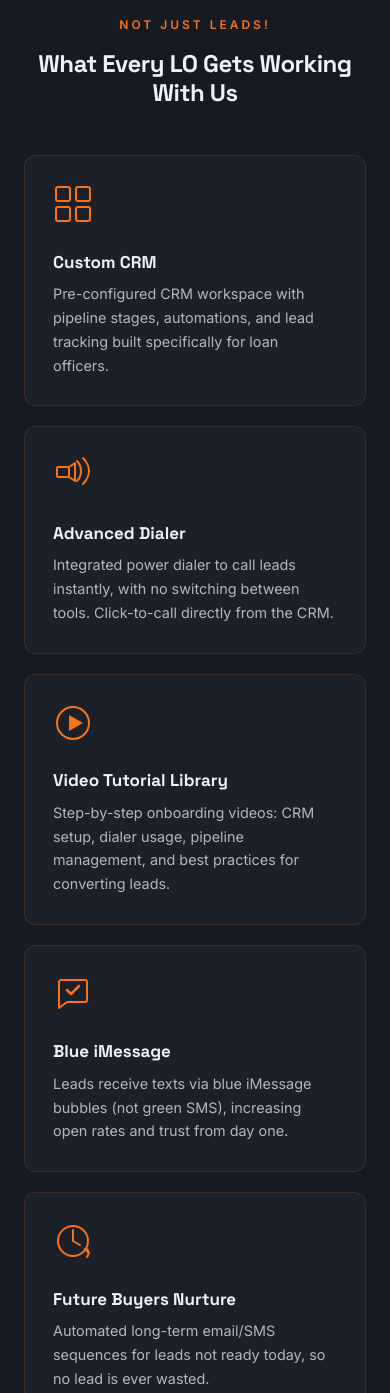
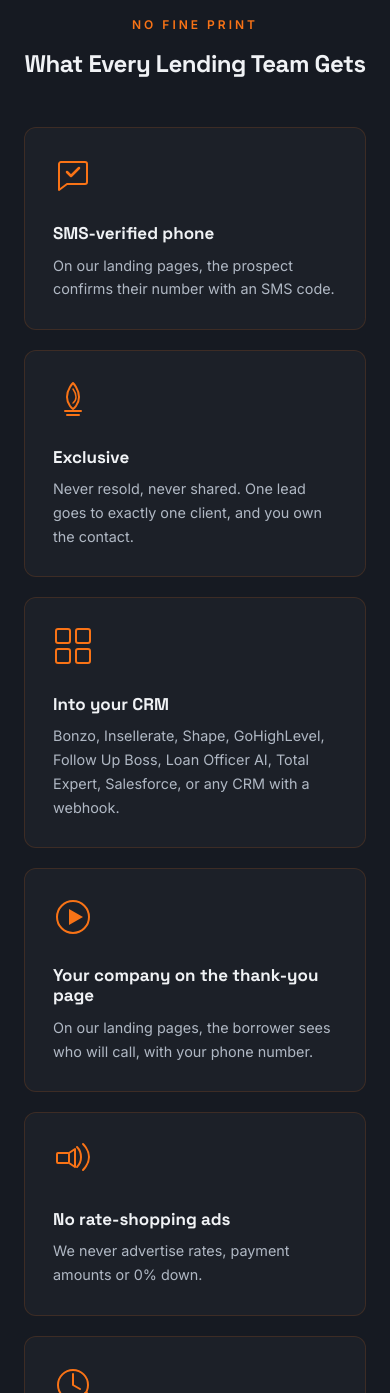
Before and after one commit to visionxlab-dev/m4labs-website, a plain HTML site: page index.html in a window 390 px wide. Shown: the part 2480-3873 px from the top of the page. Drawn offline with Linux system fonts and the light colour scheme; a script that the page names is missing.

Commit message:
fix: "What every LO gets" listed things we do not provide; replace it with what we do (#4)
The section promised a custom CRM, a power dialer, a video tutorial library,
blue iMessage texting, a future-buyers nurture and an auto lead warm-up. None
of that is part of the offer. It is worse than unsupported: the visionxlab.com
home page lists a dialed-in CRM, a power dialer and 30 to 90 days of follow-up
as things the CLIENT must already have ("Is This For You"), so this page said
the opposite of ours. I kept it on 23.9. as "the owner's copy" without checking
it against anything; the owner flagged it the same night.

It is now the six points of the home page's "No Fine Print" section, in the
home page's own wording:

  - SMS-verified phone, scoped to our landing pages as the home page scopes it
    (the owner's standing decision of 19.9.2026 is that this claim holds)
  - Exclusive, with the definition
  - Into your CRM, with the named integrations
  - Your company on the thank-you page, checked in production before writing
    it: 7 clients have the banner enabled and the global switch is on
  - No rate-shopping ads
  - One 30 to 45 minute onboarding call, then a free Slack channel

The June offer note in Obsidian was read and deliberately not used as the
source: it carries a money-back guarantee, "640+ credit" and a shared-lead close
rate comparison, all of which the claims gate now bans.

Canonical claims checker: clean. 375px and 1440px: 0 overflow, one column and
three columns.

Co-authored-by: Dominik <dominik@dominiks-macbook-pro.home>
Co-authored-by: Claude Opus 5.5 (1M context) <noreply@anthropic.com>

```diff
--- a/index.html
+++ b/index.html
@@ -647,10 +647,28 @@
   <section class="section section--elevated" id="closing">
     <div class="container">
       <div class="section-header-center reveal">
-        <p class="eyebrow eyebrow--orange">Not Just Leads!</p>
-        <h2 class="section-title">What Every LO Gets Working With Us</h2>
+        <p class="eyebrow eyebrow--orange">No Fine Print</p>
+        <h2 class="section-title">What Every Lending Team Gets</h2>
       </div>
       <div class="closing-grid">
+        <div class="closing-card reveal">
+          <svg class="closing-icon" viewBox="0 0 40 40" fill="none" xmlns="http://www.w3.org/2000/svg" aria-hidden="true">
+            <path d="M6 8C6 6.9 6.9 6 8 6H32C33.1 6 34 6.9 34 8V26C34 27.1 33.1 28 32 28H14L6 34V8Z" stroke="currentColor" stroke-width="2" stroke-linejoin="round"/>
+            <path d="M14 16L18 20L26 12" stroke="currentColor" stroke-width="2.5" stroke-linecap="round" stroke-linejoin="round"/>
+          </svg>
+          <h3>SMS-verified phone</h3>
+          <p>On our landing pages, the prospect confirms their number with an SMS code.</p>
+        </div>
+        <div class="closing-card reveal">
+          <svg class="closing-icon" viewBox="0 0 40 40" fill="none" xmlns="http://www.w3.org/2000/svg" aria-hidden="true">
+            <path d="M20 4C20 4 26 10 26 18C26 26 20 30 20 30C20 30 14 26 14 18C14 10 20 4 20 4Z" stroke="currentColor" stroke-width="2" stroke-linejoin="round"/>
+            <path d="M20 10C20 10 23 14 23 18C23 22 20 24 20 24" stroke="currentColor" stroke-width="1.5" stroke-linecap="round"/>
+            <path d="M12 32H28" stroke="currentColor" stroke-width="2" stroke-linecap="round"/>
+            <path d="M14 36H26" stroke="currentColor" stroke-width="2" stroke-linecap="round"/>
+          </svg>
+          <h3>Exclusive</h3>
+          <p>Never resold, never shared. One lead goes to exactly one client, and you own the contact.</p>
+        </div>
         <div class="closing-card reveal">
           <svg class="closing-icon" viewBox="0 0 40 40" fill="none" xmlns="http://www.w3.org/2000/svg" aria-hidden="true">
             <rect x="3" y="3" width="14" height="14" rx="2" stroke="currentColor" stroke-width="2"/>
@@ -658,8 +676,16 @@
             <rect x="3" y="23" width="14" height="14" rx="2" stroke="currentColor" stroke-width="2"/>
             <rect x="23" y="23" width="14" height="14" rx="2" stroke="currentColor" stroke-width="2"/>
           </svg>
-          <h3>Custom CRM</h3>
-          <p>Pre-configured CRM workspace with pipeline stages, automations, and lead tracking built specifically for loan officers.</p>
+          <h3>Into your CRM</h3>
+          <p>Bonzo, Insellerate, Shape, GoHighLevel, Follow Up Boss, Loan Officer AI, Total Expert, Salesforce, or any CRM with a webhook.</p>
+        </div>
+        <div class="closing-card reveal">
+          <svg class="closing-icon" viewBox="0 0 40 40" fill="none" xmlns="http://www.w3.org/2000/svg" aria-hidden="true">
+            <circle cx="20" cy="20" r="16" stroke="currentColor" stroke-width="2"/>
+            <polygon points="16,12 30,20 16,28" fill="currentColor"/>
+          </svg>
+          <h3>Your company on the thank-you page</h3>
+          <p>On our landing pages, the borrower sees who will call, with your phone number.</p>
         </div>
         <div class="closing-card reveal">
           <svg class="closing-icon" viewBox="0 0 40 40" fill="none" xmlns="http://www.w3.org/2000/svg" aria-hidden="true">
@@ -668,24 +694,8 @@
             <rect x="4" y="12" width="12" height="10" rx="1" stroke="currentColor" stroke-width="2"/>
             <path d="M16 12L22 8V26L16 22" stroke="currentColor" stroke-width="2" stroke-linejoin="round"/>
           </svg>
-          <h3>Advanced Dialer</h3>
-          <p>Integrated power dialer to call leads instantly, with no switching between tools. Click-to-call directly from the CRM.</p>
-        </div>
-        <div class="closing-card reveal">
-          <svg class="closing-icon" viewBox="0 0 40 40" fill="none" xmlns="http://www.w3.org/2000/svg" aria-hidden="true">
-            <circle cx="20" cy="20" r="16" stroke="currentColor" stroke-width="2"/>
-            <polygon points="16,12 30,20 16,28" fill="currentColor"/>
-          </svg>
-          <h3>Video Tutorial Library</h3>
-          <p>Step-by-step onboarding videos: CRM setup, dialer usage, pipeline management, and best practices for converting leads.</p>
-        </div>
-        <div class="closing-card reveal">
-          <svg class="closing-icon" viewBox="0 0 40 40" fill="none" xmlns="http://www.w3.org/2000/svg" aria-hidden="true">
-            <path d="M6 8C6 6.9 6.9 6 8 6H32C33.1 6 34 6.9 34 8V26C34 27.1 33.1 28 32 28H14L6 34V8Z" stroke="currentColor" stroke-width="2" stroke-linejoin="round"/>
-            <path d="M14 16L18 20L26 12" stroke="currentColor" stroke-width="2.5" stroke-linecap="round" stroke-linejoin="round"/>
-          </svg>
-          <h3>Blue iMessage</h3>
-          <p>Leads receive texts via blue iMessage bubbles (not green SMS), increasing open rates and trust from day one.</p>
+          <h3>No rate-shopping ads</h3>
+          <p>We never advertise rates, payment amounts or 0% down.</p>
         </div>
         <div class="closing-card reveal">
           <svg class="closing-icon" viewBox="0 0 40 40" fill="none" xmlns="http://www.w3.org/2000/svg" aria-hidden="true">
@@ -694,18 +704,8 @@
             <path d="M32 28L36 32" stroke="currentColor" stroke-width="2" stroke-linecap="round"/>
             <path d="M34 28C36 30 36 34 34 36" stroke="currentColor" stroke-width="2" stroke-linecap="round"/>
           </svg>
-          <h3>Future Buyers Nurture</h3>
-          <p>Automated long-term email/SMS sequences for leads not ready today, so no lead is ever wasted.</p>
-        </div>
-        <div class="closing-card reveal">
-          <svg class="closing-icon" viewBox="0 0 40 40" fill="none" xmlns="http://www.w3.org/2000/svg" aria-hidden="true">
-            <path d="M20 4C20 4 26 10 26 18C26 26 20 30 20 30C20 30 14 26 14 18C14 10 20 4 20 4Z" stroke="currentColor" stroke-width="2" stroke-linejoin="round"/>
-            <path d="M20 10C20 10 23 14 23 18C23 22 20 24 20 24" stroke="currentColor" stroke-width="1.5" stroke-linecap="round"/>
-            <path d="M12 32H28" stroke="currentColor" stroke-width="2" stroke-linecap="round"/>
-            <path d="M14 36H26" stroke="currentColor" stroke-width="2" stroke-linecap="round"/>
-          </svg>
-          <h3>Auto Lead Warmup</h3>
-          <p>Leads get an instant automated intro sequence before the LO even picks up the phone, for warmer conversations from the start.</p>
+          <h3>One onboarding call, then Slack</h3>
+          <p>A 30 to 45 minute call sets your states, daily cap and CRM. After that you reach our team in a free Slack channel, not by email.</p>
         </div>
       </div>
     </div>
```
